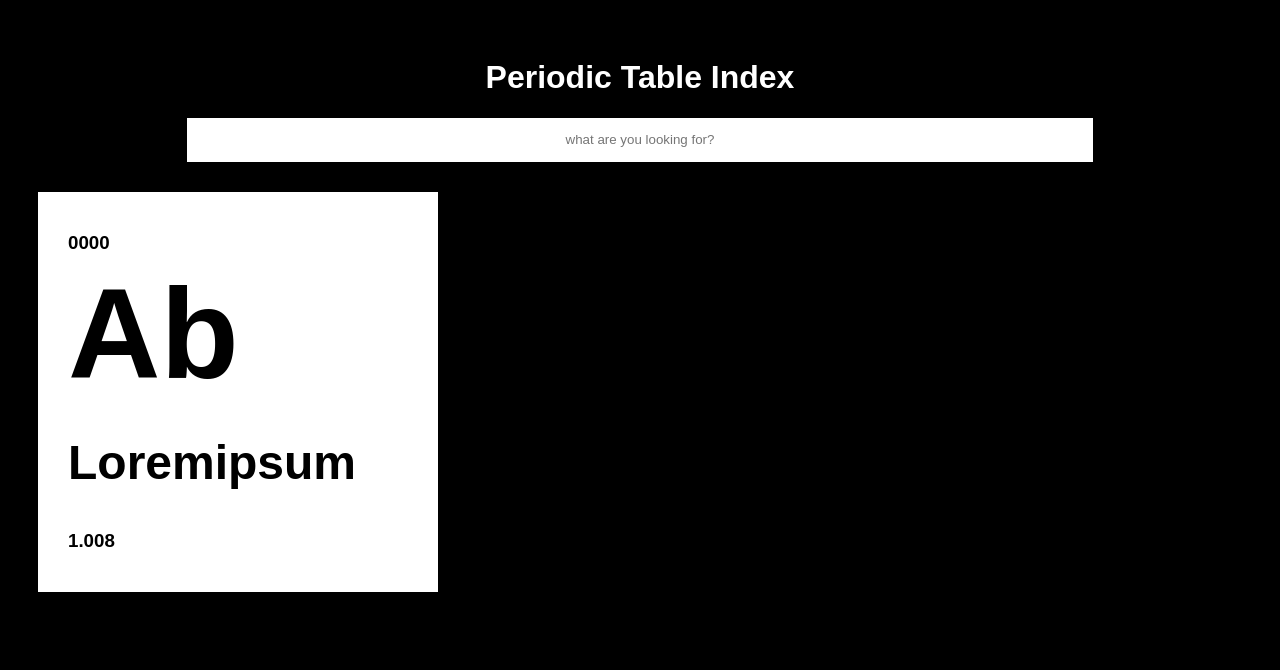
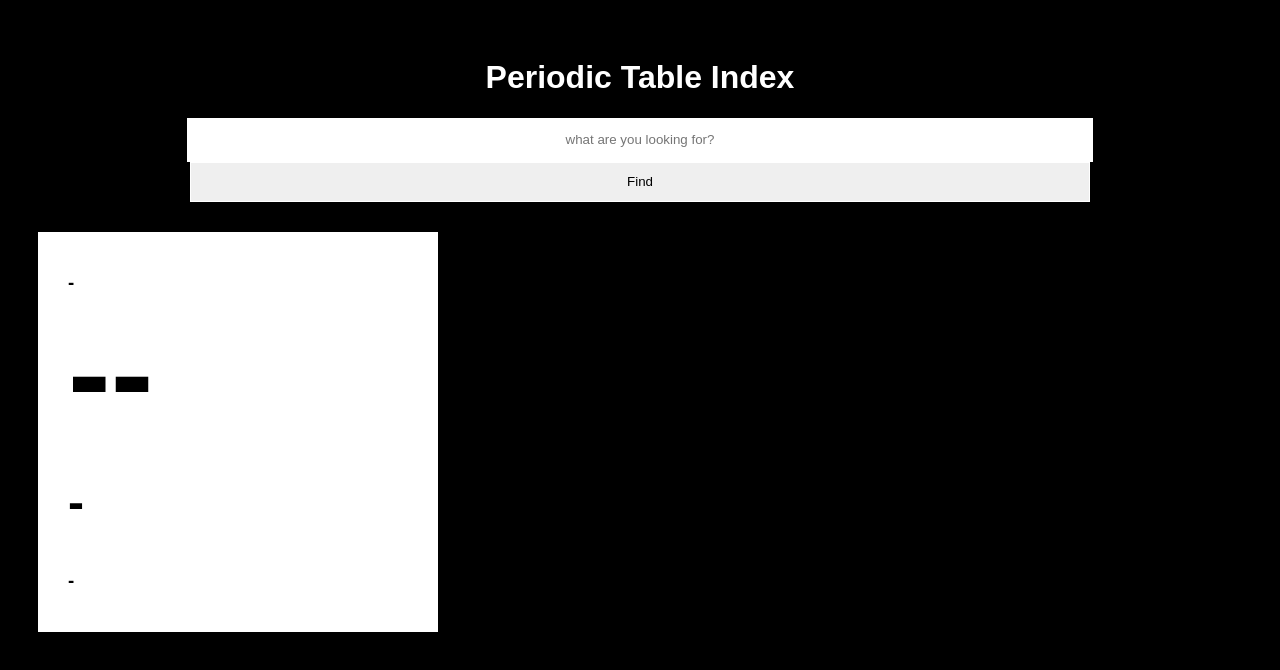
Before and after one commit to Emman29/periodictableindex, a plain HTML site: page index.html in a window 1280 px wide. Drawn offline with Linux system fonts and the light colour scheme.

Commit message:
Update index.html

```diff
--- a/index.html
+++ b/index.html
@@ -13,15 +13,17 @@
     <header>
       <h1>Periodic Table Index</h1>
       <input type="text" id="input_box" placeholder="what are you looking for?">
+      <br>
+      <input type="button" id="find" onclick="findElement();" value="Find"/>
+    </header>
+    <main onload="hideFirst();">
+      <div class="element_box">
+        <h3 id="atomic_number">-</h3>
+        <h1 id="symbol">--</h1>
+        <h2 id="name">-</h2>
+        <h3 id="atomic_mass">-</h3>
+      </div>
 
-    </header>
-    <main>
-      <div class="element_box">
-        <h3 id="atomic_number">0000</h3>
-        <h1 id="symbol">Ab</h1>
-        <h2 id="name">Loremipsum</h2>
-        <h3 id="atomic_mass">1.008</h3>
-      </div>
     </main>
 
 
```
